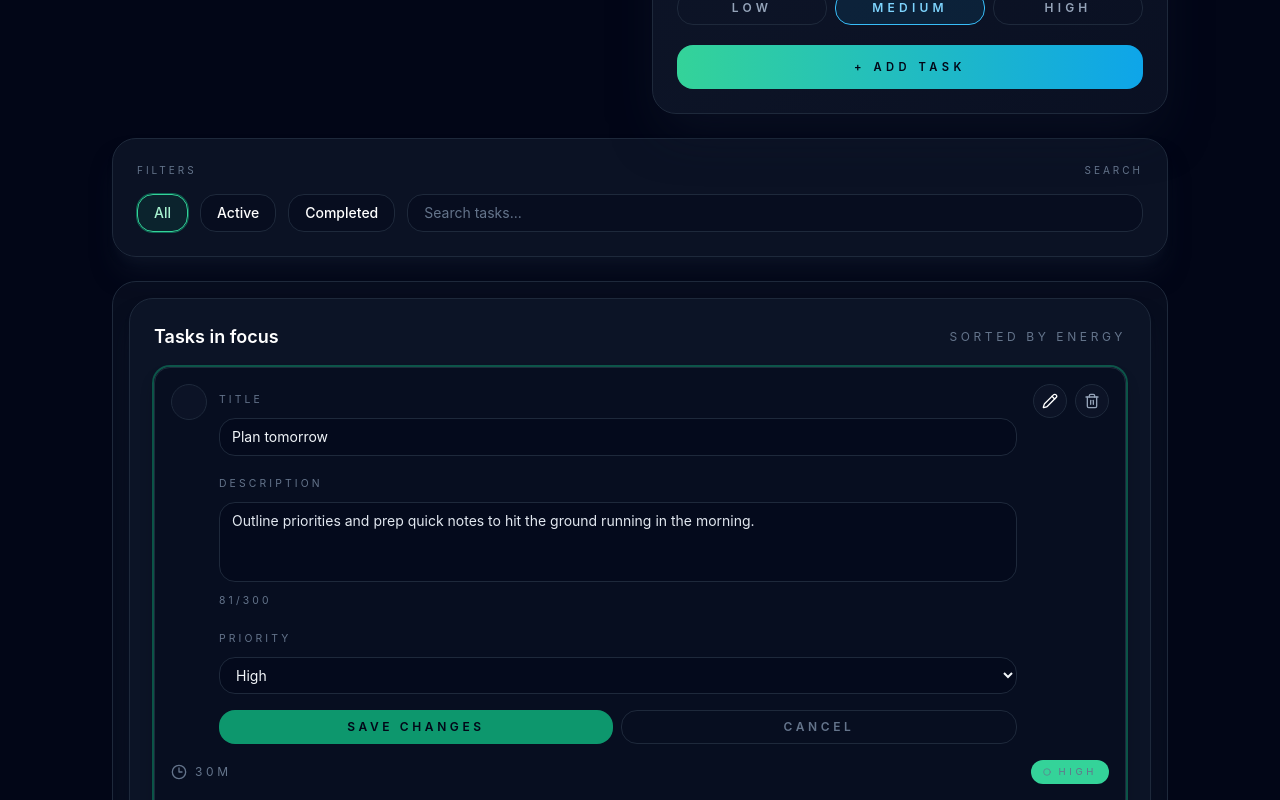
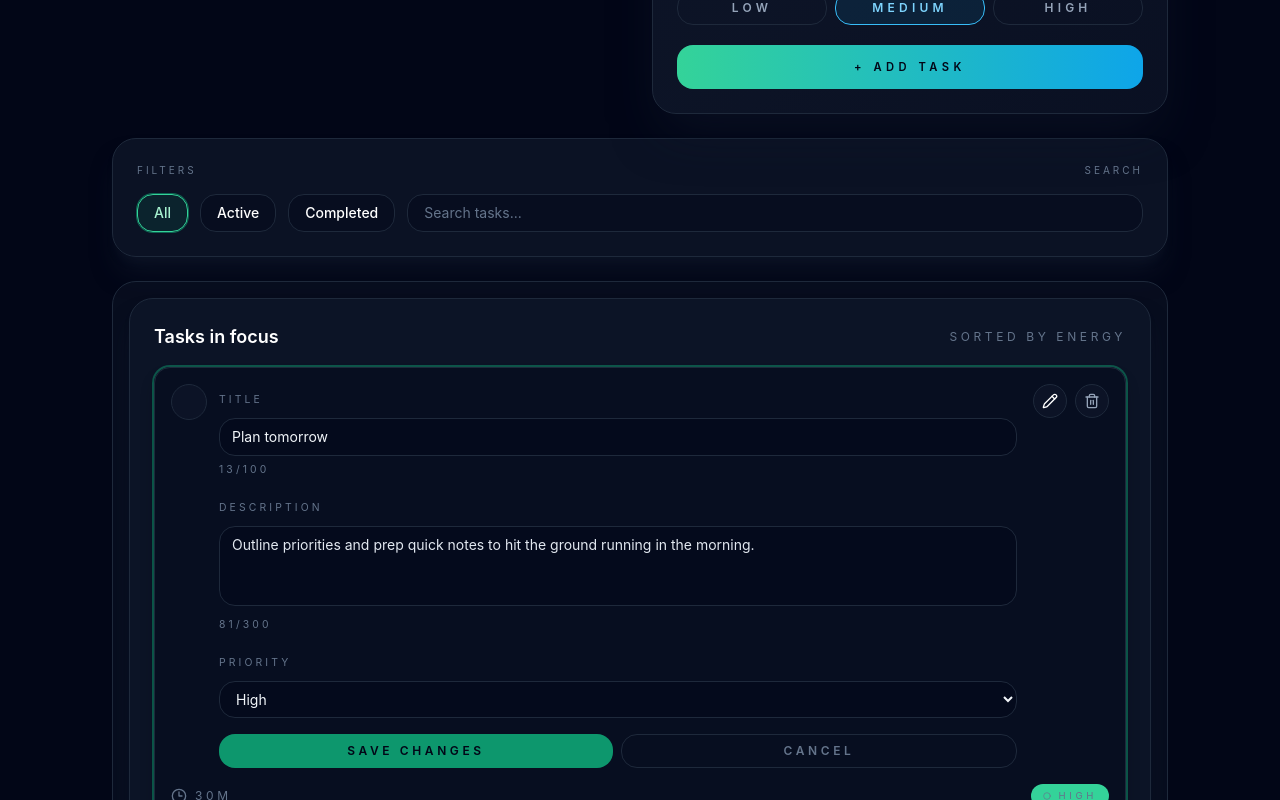
Before and after one commit to johnwick22012026-source/PulseBoard, a React (Vite) app: page / in a window 1280 px wide. Both pictures are taken after a click on the button 1050 px from the left and 1295 px from the top of the page. Shown: the part 895-1695 px from the top of the page. Built offline with nearby package versions, Linux system fonts and the light colour scheme; the HTML template or start-up script is replaced by a standard one.

Commit message:
feat(PULSEBOA-52): Add edit validation and form-level error handling — src/components/TaskItem.tsx

```diff
--- a/src/components/TaskItem.tsx
+++ b/src/components/TaskItem.tsx
@@ -22,12 +22,15 @@ const priorityColor: Record<Priority, string> = {
   high: 'bg-emerald-400',
 }
 
+const TITLE_MAX_LENGTH = 100
+const DESCRIPTION_MAX_LENGTH = 300
+
 export default function TaskItem({ task, onToggleComplete, onDelete, onUpdate }: TaskItemProps) {
   const [isEditing, setIsEditing] = useState(false)
   const [titleInput, setTitleInput] = useState(task.title)
   const [descriptionInput, setDescriptionInput] = useState(task.description ?? '')
   const [priorityInput, setPriorityInput] = useState<Priority>(task.priority)
-  const [error, setError] = useState('')
+  const [errors, setErrors] = useState<{ title?: string; description?: string }>({})
 
   useEffect(() => {
     setTitleInput(task.title)
@@ -35,17 +38,32 @@ export default function TaskItem({ task, onToggleComplete, onDelete, onUpdate }:
     setPriorityInput(task.priority)
   }, [task.title, task.description, task.priority])
 
-  const handleSaveEdits = () => {
+  const validateInputs = () => {
     const trimmedTitle = titleInput.trim()
+    const trimmedDescription = descriptionInput.trim()
+    const newErrors: { title?: string; description?: string } = {}
 
     if (!trimmedTitle) {
-      setError('Task title is required')
+      newErrors.title = 'Task title is required'
+    } else if (trimmedTitle.length > TITLE_MAX_LENGTH) {
+      newErrors.title = `Title cannot exceed ${TITLE_MAX_LENGTH} characters`
+    }
+
+    if (trimmedDescription.length > DESCRIPTION_MAX_LENGTH) {
+      newErrors.description = `Description cannot exceed ${DESCRIPTION_MAX_LENGTH} characters`
+    }
+
+    setErrors(newErrors)
+
+    return { valid: Object.keys(newErrors).length === 0, trimmedTitle, trimmedDescription }
+  }
+
+  const handleSaveEdits = () => {
+    const { valid, trimmedTitle, trimmedDescription } = validateInputs()
+
+    if (!valid) {
       return
     }
-
-    setError('')
-
-    const trimmedDescription = descriptionInput.trim()
 
     onUpdate(task.id, {
       title: trimmedTitle,
@@ -60,13 +78,23 @@ export default function TaskItem({ task, onToggleComplete, onDelete, onUpdate }:
     setTitleInput(task.title)
     setDescriptionInput(task.description ?? '')
     setPriorityInput(task.priority)
-    setError('')
+    setErrors({})
     setIsEditing(false)
   }
 
   const handleFormSubmit = (event: FormEvent<HTMLFormElement>) => {
     event.preventDefault()
     handleSaveEdits()
+  }
+
+  const handleEditToggle = () => {
+    if (isEditing) {
+      handleCancelEdits()
+      return
+    }
+
+    setErrors({})
+    setIsEditing(true)
   }
 
   return (
@@ -132,10 +160,16 @@ export default function TaskItem({ task, onToggleComplete, onDelete, onUpdate }:
                     id={`edit-title-${task.id}`}
                     className="mt-2 w-full rounded-2xl border border-slate-800 bg-slate-950/40 px-3 py-2 text-sm text-slate-100 placeholder:text-slate-500 focus:border-emerald-400 focus:outline-none"
                     value={titleInput}
-                    maxLength={100}
+                    maxLength={TITLE_MAX_LENGTH}
                     onChange={event => setTitleInput(event.target.value)}
                   />
-                  {error && <p className="mt-1 text-rose-400">{error}</p>}
+                  {errors.title ? (
+                    <p className="mt-1 text-rose-400">{errors.title}</p>
+                  ) : (
+                    <p className="mt-1 text-[0.65rem] uppercase tracking-[0.3em] text-slate-500">
+                      {titleInput.trim().length}/{TITLE_MAX_LENGTH}
+                    </p>
+                  )}
                 </div>
                 <div>
                   <label
@@ -148,12 +182,16 @@ export default function TaskItem({ task, onToggleComplete, onDelete, onUpdate }:
                     id={`edit-description-${task.id}`}
                     className="mt-2 h-20 w-full resize-none rounded-2xl border border-slate-800 bg-slate-950/40 px-3 py-2 text-sm text-slate-200 placeholder:text-slate-500 focus:border-emerald-400 focus:outline-none"
                     value={descriptionInput}
-                    maxLength={300}
+                    maxLength={DESCRIPTION_MAX_LENGTH}
                     onChange={event => setDescriptionInput(event.target.value)}
                   />
-                  <p className="mt-1 text-[0.65rem] uppercase tracking-[0.3em] text-slate-500">
-                    {descriptionInput.length}/300
-                  </p>
+                  {errors.description ? (
+                    <p className="mt-1 text-rose-400">{errors.description}</p>
+                  ) : (
+                    <p className="mt-1 text-[0.65rem] uppercase tracking-[0.3em] text-slate-500">
+                      {descriptionInput.trim().length}/{DESCRIPTION_MAX_LENGTH}
+                    </p>
+                  )}
                 </div>
                 <div>
                   <label
@@ -195,7 +233,7 @@ export default function TaskItem({ task, onToggleComplete, onDelete, onUpdate }:
         <div className="flex items-center gap-2">
           <button
             type="button"
-            onClick={() => setIsEditing(prev => !prev)}
+            onClick={handleEditToggle}
             aria-label={`Edit task`}
             className={`rounded-full border border-slate-800 bg-slate-900/60 p-2 text-slate-400 transition hover:border-slate-500 focus-visible:outline focus-visible:outline-2 focus-visible:outline-emerald-400 ${
               isEditing ? 'border-emerald-400 text-white' : ''
```
